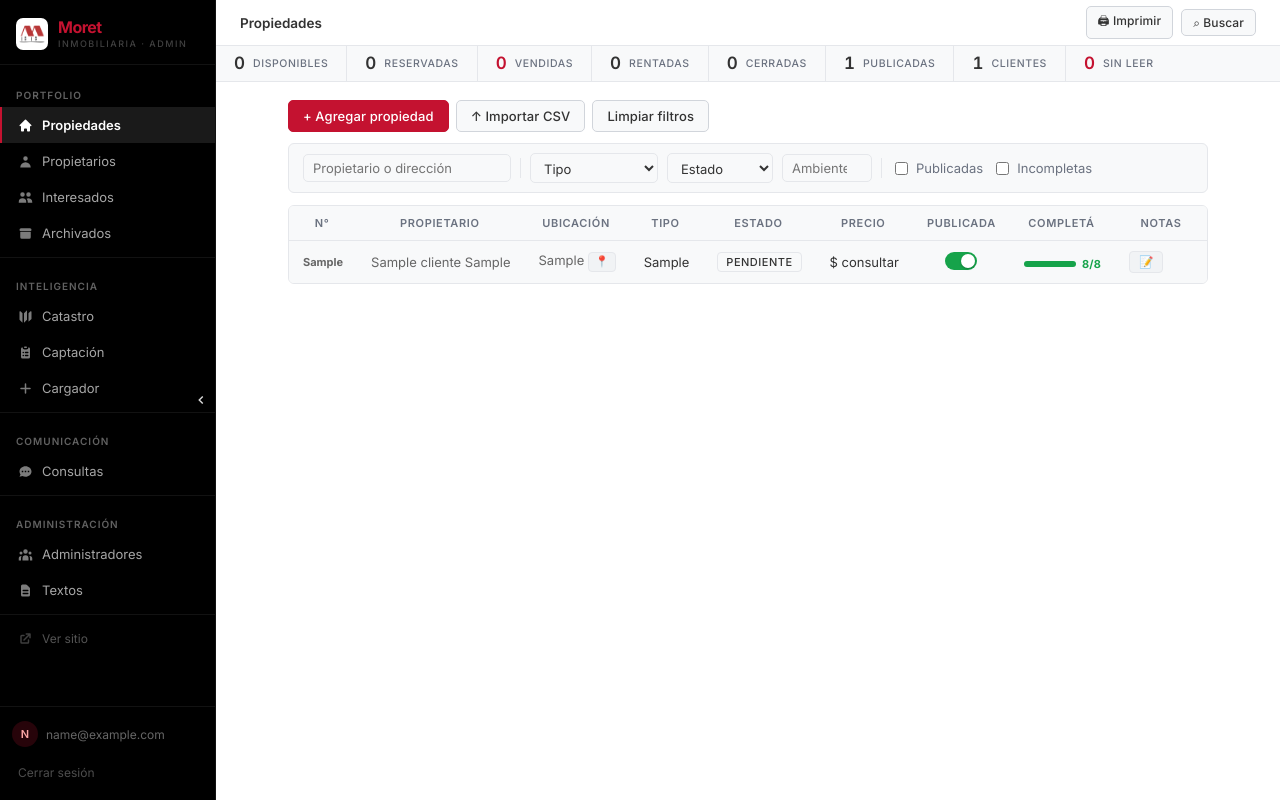
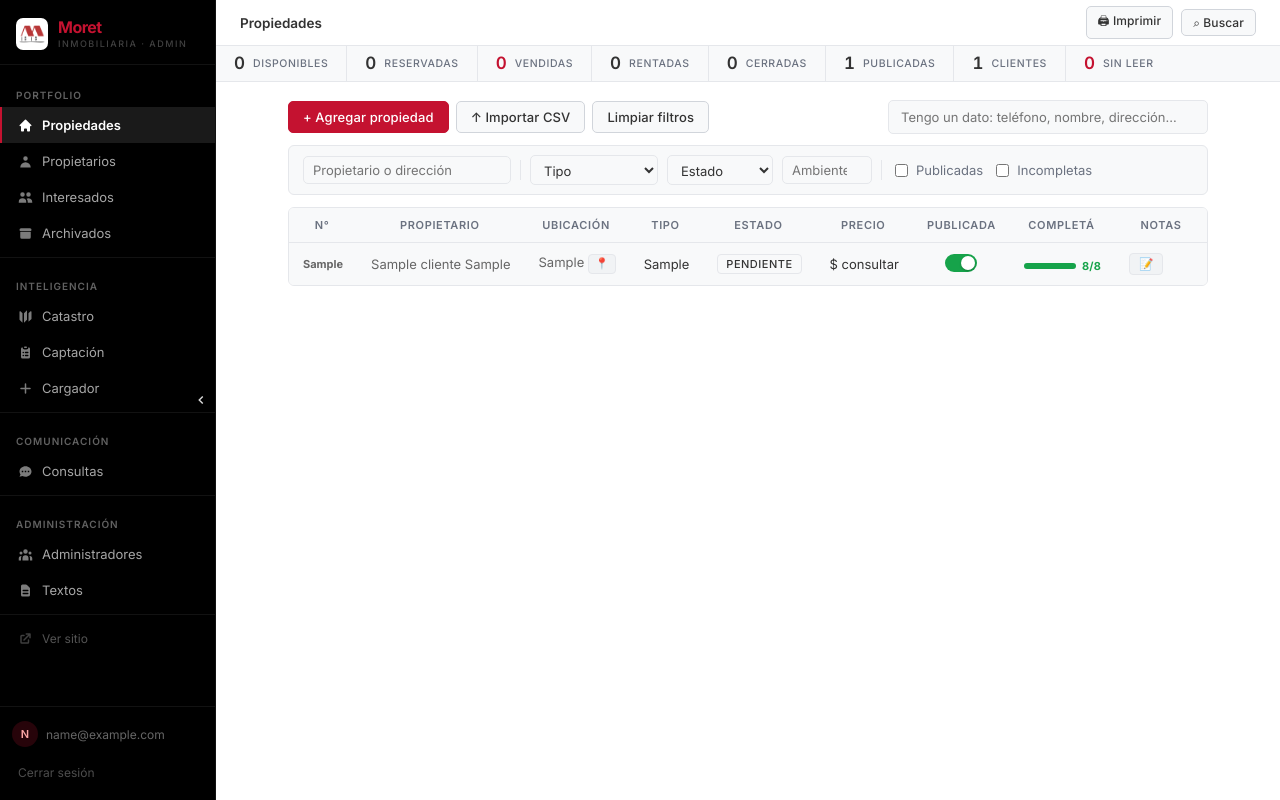
Before and after one commit to cerosmrt/app-inmobiliaria, a Flask app: page /admin?tab=propiedades in a window 1280 px wide. Run offline with Flask 3, Linux system fonts and the light colour scheme; the visitor is signed in with stand-in values (Sample User, id 1); tables that the repository leaves empty hold one stand-in row (values such as "Sample post"); some libraries are stand-ins or nearby versions.

Commit message:
feat(propiedades): buscador 'Tengo un dato' para ver si algo ya está cargado
Se escribe un dato suelto (teléfono, nombre, dirección, código o #id) y
lista las propiedades cargadas a las que aplica, indicando por qué
coincide (propietario, interesado, teléfono…). Es aparte de los filtros,
que quedan como están.

Co-Authored-By: Claude Sonnet 5.5 <noreply@anthropic.com>

```diff
--- a/static/admin.css
+++ b/static/admin.css
@@ -638,3 +638,27 @@ a:hover { color: var(--text); text-decoration: underline; }
 .switch input:checked ~ .switch-track { background: var(--green); }
 .switch input:checked ~ .switch-track::after { transform: translateX(14px); }
 .switch input:focus-visible ~ .switch-track { outline: 2px solid var(--accent); outline-offset: 2px; }
+
+/* Buscador "Tengo un dato": desplegable bajo el input, flota sobre la página */
+.buscador-dato { position: relative; margin-left: auto; }
+.buscador-dato input {
+    width: 320px; max-width: 100%; padding: 8px 12px; border: 1.5px solid var(--border);
+    border-radius: var(--radius-sm); font-size: 13px; font-family: inherit;
+    color: var(--text); background: var(--surface); box-sizing: border-box;
+}
+.buscador-dato input:focus { outline: none; border-color: var(--accent); }
+.buscador-dato-res {
+    position: absolute; top: calc(100% + 4px); right: 0; z-index: 30; width: 460px; max-width: 90vw;
+    max-height: 320px; overflow-y: auto; background: var(--surface);
+    border: 1px solid var(--border); border-radius: 8px; box-shadow: 0 8px 24px rgba(0,0,0,0.12);
+}
+.buscador-dato-fila {
+    display: flex; align-items: baseline; gap: 10px; padding: 9px 12px; font-size: 13px;
+    border-bottom: 1px solid var(--border); color: var(--text); text-decoration: none;
+}
+.buscador-dato-fila:last-child { border-bottom: none; }
+.buscador-dato-fila:hover { background: var(--surface-3); text-decoration: none; }
+.buscador-dato-fila .bd-id { color: var(--muted); font-size: 12px; min-width: 44px; }
+.buscador-dato-fila .bd-dir { font-weight: 600; flex: 1; }
+.buscador-dato-fila .bd-why { color: var(--muted); font-size: 11.5px; text-align: right; }
+.buscador-dato-vacio { padding: 12px; color: var(--muted); font-size: 13px; }
--- a/templates/admin/base.html
+++ b/templates/admin/base.html
@@ -9,7 +9,7 @@
     <link rel="preconnect" href="https://fonts.googleapis.com">
     <link rel="preconnect" href="https://fonts.gstatic.com" crossorigin>
     <link href="https://fonts.googleapis.com/css2?family=Inter:wght@400;500;600;700;800&display=swap" rel="stylesheet">
-    <link rel="stylesheet" href="{{ url_for('static', filename='admin.css') }}?v=17">
+    <link rel="stylesheet" href="{{ url_for('static', filename='admin.css') }}?v=18">
     {% block head %}{% endblock %}
 </head>
 <body>
--- a/templates/admin/index.html
+++ b/templates/admin/index.html
@@ -163,6 +163,10 @@
             <button class="btn btn-green" onclick="abrirModalNuevaPropiedad()">+ Agregar propiedad</button>
             <button class="btn btn-gray"  onclick="abrirImportModal('propiedades')">↑ Importar CSV</button>
             <button class="btn btn-gray"  onclick="resetFiltrosPropiedades()">Limpiar filtros</button>
+            <div class="buscador-dato">
+                <input type="text" id="buscadorDato" placeholder="Tengo un dato: teléfono, nombre, dirección…" autocomplete="off" oninput="buscarDato(this.value)">
+                <div class="buscador-dato-res" id="buscadorDatoRes" style="display:none"></div>
+            </div>
         </div>
         <div class="filterbox no-print">
             <input type="text" id="filtroDireccion" placeholder="Propietario o dirección" onkeyup="filtrarPropiedades()" style="min-width:200px">
@@ -740,6 +744,47 @@
         });
     }
 
+    // "¿Ya la tengo?": se escribe un dato suelto (teléfono, nombre, dirección,
+    // código, #id) y lista las propiedades cargadas a las que aplica, y por qué.
+    function buscarDato(q) {
+        var cont = document.getElementById('buscadorDatoRes');
+        q = (q || '').trim().toLowerCase();
+        if (!q) { cont.style.display = 'none'; return; }
+        var digitos = q.replace(/\D/g, '');
+        var qId = q.replace(/^#/, '');
+        function tel(t) { return (t || '').replace(/\D/g, ''); }
+        function nombre(c) { return ((c.nombre || '') + ' ' + (c.apellido || '')).trim(); }
+        var res = [];
+        propiedades.forEach(function(p) {
+            var motivos = [];
+            if ((p.direccion || '').toLowerCase().includes(q)) motivos.push('dirección');
+            if ((p.codigo || '').toLowerCase().includes(q)) motivos.push('código');
+            if (/^\d+$/.test(qId) && String(p.id) === qId) motivos.push('ID');
+            if ((p.nombre_campo || '').toLowerCase().includes(q)) motivos.push('nombre del campo');
+            (p.propietarios || []).forEach(function(c) {
+                if (nombre(c).toLowerCase().includes(q)) motivos.push('propietario: ' + nombre(c));
+                else if (digitos.length >= 4 && tel(c.telefono).includes(digitos)) motivos.push('tel. de ' + nombre(c));
+            });
+            (p.interesados || []).forEach(function(c) {
+                if (nombre(c).toLowerCase().includes(q)) motivos.push('interesado: ' + nombre(c));
+                else if (digitos.length >= 4 && tel(c.telefono).includes(digitos)) motivos.push('tel. de ' + nombre(c));
+            });
+            if (motivos.length) res.push({ p: p, motivos: motivos });
+        });
+        cont.style.display = '';
+        if (!res.length) { cont.innerHTML = '<div class="buscador-dato-vacio">Ninguna propiedad cargada coincide con &laquo;' + esc(q) + '&raquo;.</div>'; return; }
+        cont.innerHTML = res.slice(0, 20).map(function(r) {
+            return '<a class="buscador-dato-fila" href="/admin/propiedad/' + r.p.id + '">' +
+                '<span class="bd-id">' + esc(r.p.codigo || ('#' + r.p.id)) + '</span>' +
+                '<span class="bd-dir">' + esc(r.p.direccion || '(sin dirección)') + '</span>' +
+                '<span class="bd-why">' + esc(r.motivos.join(' · ')) + '</span></a>';
+        }).join('');
+    }
+    document.addEventListener('click', function(e) {
+        var cont = document.getElementById('buscadorDatoRes');
+        if (cont && !e.target.closest('.buscador-dato')) cont.style.display = 'none';
+    });
+
     function filtrarPropiedades() {
         const dir     = document.getElementById('filtroDireccion').value.toLowerCase();
         const tipo    = document.getElementById('filtroTipo').value;
```
